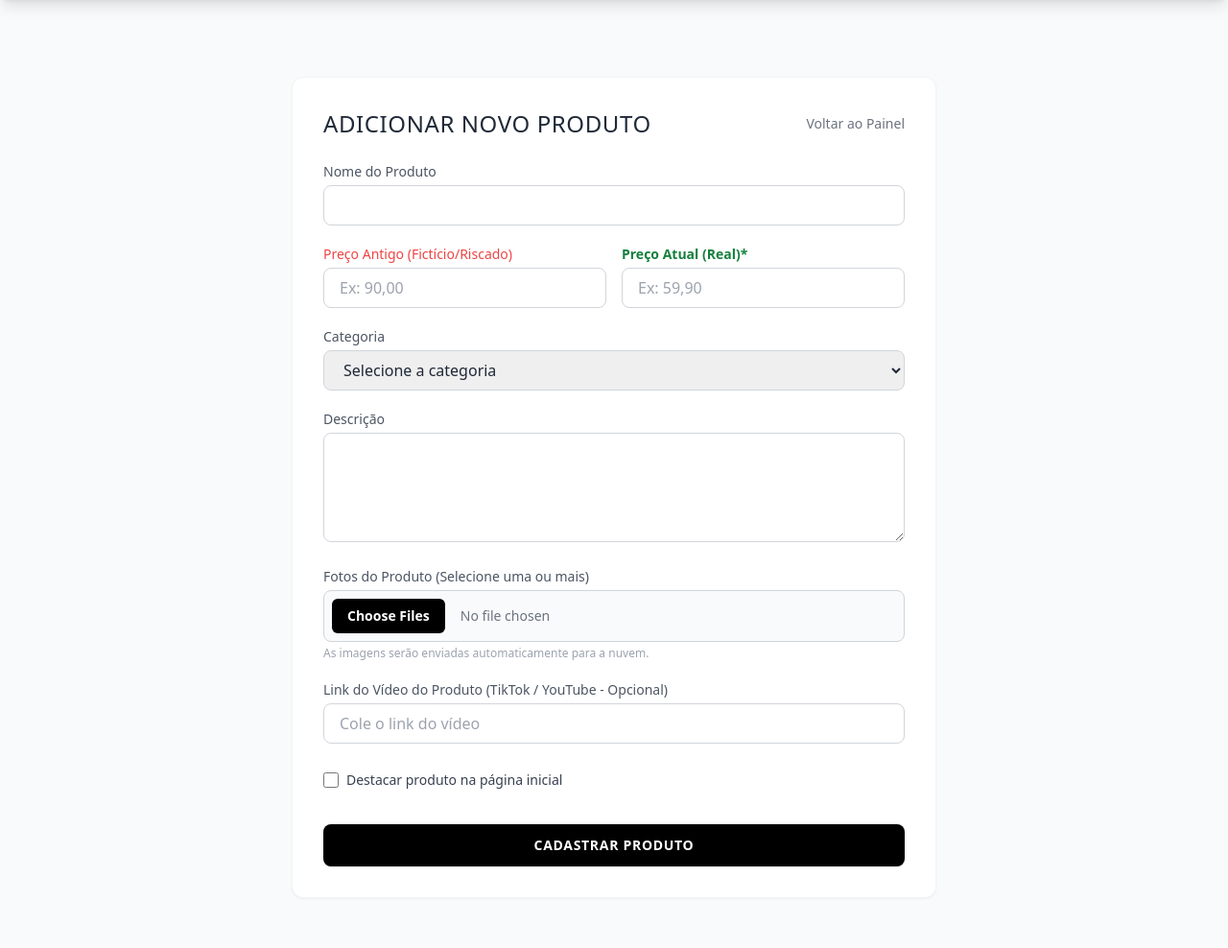
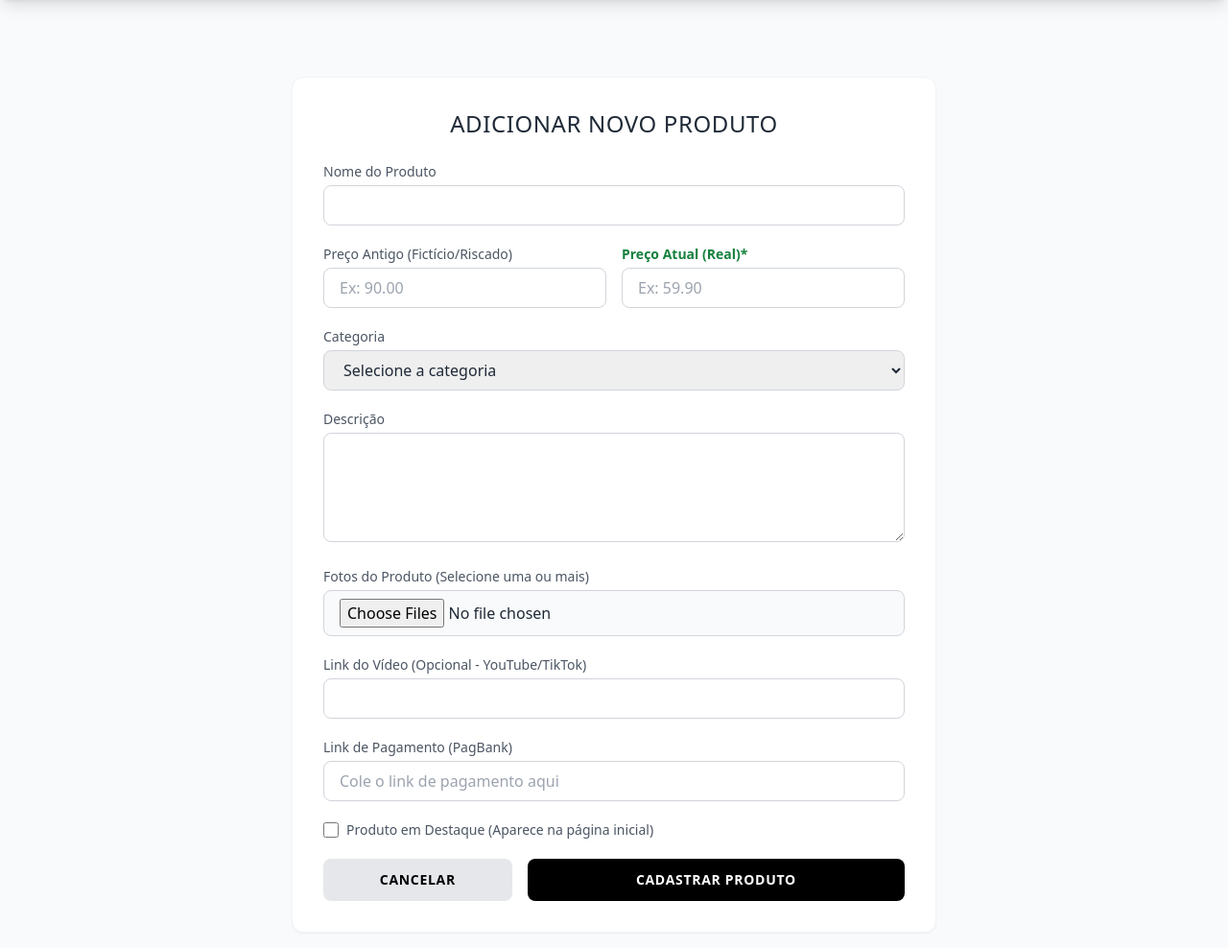
Before and after one commit to mkmayk11/story, a Flask app: page /admin/add_product in a window 1280 px wide. Shown: the part 72-1060 px from the top of the page at 96% size. Before the commit the page ends 975 px from the top, so only its background shows below. Run offline with Flask 3, Linux system fonts and the light colour scheme; a user stored in the database is signed in; some libraries are stand-ins or nearby versions.

Commit message:
Update add_product.html

```diff
--- a/templates/add_product.html
+++ b/templates/add_product.html
@@ -1,27 +1,23 @@
 {% extends "base.html" %}
 {% block content %}
-<div class="max-w-2xl mx-auto bg-white p-8 rounded-xl shadow-sm border border-gray-100 mt-8 mb-8">
-    <div class="flex justify-between items-center mb-6">
-        <h2 class="text-2xl font-light tracking-wide uppercase">Adicionar Novo Produto</h2>
-        <a href="{{ url_for('admin_panel') }}" class="text-sm text-gray-500 hover:text-black font-medium">Voltar ao Painel</a>
-    </div>
+<div class="max-w-2xl mx-auto bg-white p-8 rounded-xl shadow-sm border border-gray-100 mt-8">
+    <h2 class="text-2xl font-light mb-6 text-center tracking-wide uppercase">Adicionar Novo Produto</h2>
 
-    <!-- ATENÇÃO: enctype="multipart/form-data" obrigatório para o upload de fotos funcionar na sua rota -->
     <form method="POST" action="{{ url_for('add_product') }}" enctype="multipart/form-data" class="space-y-5">
         <div>
             <label class="block text-sm text-gray-600 mb-1">Nome do Produto</label>
-            <input type="text" name="nome" required class="w-full border border-gray-300 rounded-lg px-4 py-2 focus:outline-none focus:ring-2 focus:ring-black">
+            <input type="text" name="nome" required class="w-full border border-gray-300 rounded-lg px-4 py-2 focus:outline-none focus:ring-2 focus:ring-blue-500">
         </div>
 
-        <!-- SEÇÃO DE PREÇOS (COM PREÇO ANTIGO E PREÇO ATUAL) -->
         <div class="grid grid-cols-2 gap-4">
             <div>
-                <label class="block text-sm text-red-500 mb-1">Preço Antigo (Fictício/Riscado)</label>
-                <input type="text" name="preco_antigo" placeholder="Ex: 90,00" class="w-full border border-gray-300 rounded-lg px-4 py-2 focus:outline-none focus:ring-2 focus:ring-red-500">
+                <label class="block text-sm text-gray-600 mb-1">Preço Antigo (Fictício/Riscado)</label>
+                <input type="number" step="0.01" name="preco_antigo" placeholder="Ex: 90.00" class="w-full border border-gray-300 rounded-lg px-4 py-2 focus:outline-none focus:ring-2 focus:ring-red-500">
             </div>
+
             <div>
                 <label class="block text-sm font-bold text-green-700 mb-1">Preço Atual (Real)*</label>
-                <input type="text" name="preco" required placeholder="Ex: 59,90" class="w-full border border-gray-300 rounded-lg px-4 py-2 focus:outline-none focus:ring-2 focus:ring-green-500">
+                <input type="number" step="0.01" name="preco" placeholder="Ex: 59.90" required class="w-full border border-gray-300 rounded-lg px-4 py-2 focus:outline-none focus:ring-2 focus:ring-green-500">
             </div>
         </div>
 
@@ -47,28 +43,34 @@
 
         <div>
             <label class="block text-sm text-gray-600 mb-1">Descrição</label>
-            <textarea name="descricao" rows="4" required class="w-full border border-gray-300 rounded-lg px-4 py-2 focus:outline-none focus:ring-2 focus:ring-black"></textarea>
-        </div>
-
-        <!-- CAMPO DE UPLOAD DE FOTOS (Compatível com request.files.getlist('fotos')) -->
-        <div>
-            <label class="block text-sm text-gray-600 mb-1">Fotos do Produto (Selecione uma ou mais)</label>
-            <input type="file" name="fotos" multiple required class="w-full border border-gray-300 rounded-lg p-2 bg-gray-50 text-sm text-gray-500 file:mr-4 file:py-2 file:px-4 file:rounded-md file:border-0 file:text-sm file:font-semibold file:bg-black file:text-white hover:file:bg-gray-800">
-            <p class="text-xs text-gray-400 mt-1">As imagens serão enviadas automaticamente para a nuvem.</p>
+            <textarea name="descricao" required rows="4" class="w-full border border-gray-300 rounded-lg px-4 py-2 focus:outline-none focus:ring-2 focus:ring-blue-500"></textarea>
         </div>
 
         <div>
-            <label class="block text-sm text-gray-600 mb-1">Link do Vídeo do Produto (TikTok / YouTube - Opcional)</label>
-            <input type="text" name="video_url" placeholder="Cole o link do vídeo" class="w-full border border-gray-300 rounded-lg px-4 py-2 focus:outline-none focus:ring-2 focus:ring-black">
+            <label class="block text-sm text-gray-600 mb-1">Fotos do Produto (Selecione uma ou mais)</label>
+            <input type="file" name="fotos" multiple accept="image/*" required class="w-full border border-gray-300 rounded-lg px-4 py-2 focus:outline-none focus:ring-2 focus:ring-blue-500 bg-gray-50">
         </div>
 
-        <div class="flex items-center gap-2 pt-2">
-            <input type="checkbox" name="destaque" id="destaque" class="w-4 h-4 text-black border-gray-300 rounded focus:ring-black">
-            <label for="destaque" class="text-sm text-gray-700">Destacar produto na página inicial</label>
+        <div>
+            <label class="block text-sm text-gray-600 mb-1">Link do Vídeo (Opcional - YouTube/TikTok)</label>
+            <input type="text" name="video_url" class="w-full border border-gray-300 rounded-lg px-4 py-2 focus:outline-none focus:ring-2 focus:ring-blue-500">
         </div>
 
-        <div class="pt-4">
-            <button type="submit" class="w-full bg-black text-white py-3 rounded-lg hover:bg-gray-800 transition-colors uppercase text-sm tracking-wider font-bold shadow-sm">
+        <div>
+            <label class="block text-sm text-gray-600 mb-1">Link de Pagamento (PagBank)</label>
+            <input type="text" name="link_pagamento" placeholder="Cole o link de pagamento aqui" class="w-full border border-gray-300 rounded-lg px-4 py-2 focus:outline-none focus:ring-2 focus:ring-blue-500">
+        </div>
+
+        <div class="flex items-center gap-2">
+            <input type="checkbox" name="destaque" id="destaque" class="w-4 h-4 text-blue-600 focus:ring-blue-500">
+            <label for="destaque" class="text-sm text-gray-600">Produto em Destaque (Aparece na página inicial)</label>
+        </div>
+
+        <div class="flex gap-4">
+            <a href="{{ url_for('admin_panel') }}" class="w-1/3 text-center bg-gray-200 text-black py-3 rounded-lg hover:bg-gray-300 transition-colors uppercase text-sm tracking-wider font-bold">
+                Cancelar
+            </a>
+            <button type="submit" class="w-2/3 bg-black text-white py-3 rounded-lg hover:bg-gray-800 transition-colors uppercase text-sm tracking-wider font-bold">
                 Cadastrar Produto
             </button>
         </div>
```
Lines whose indentation alone changed are shown as unchanged.
